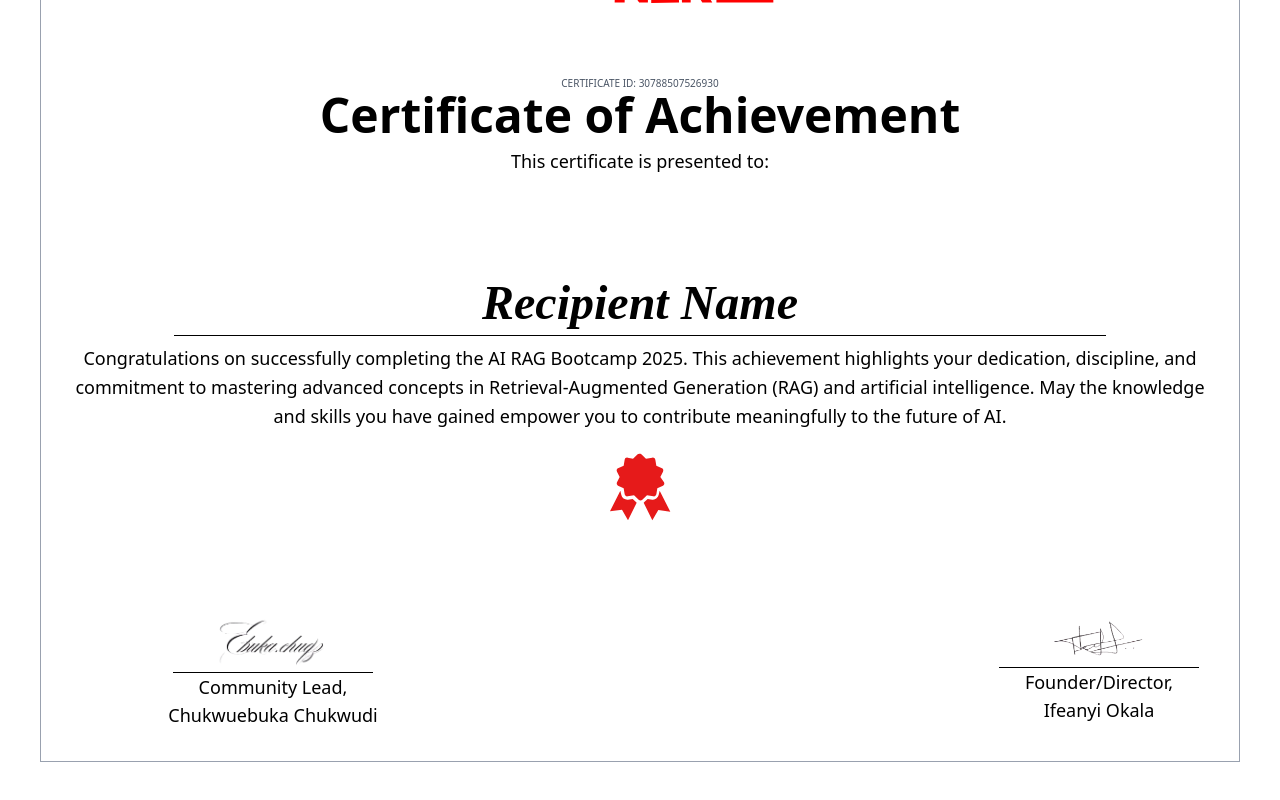
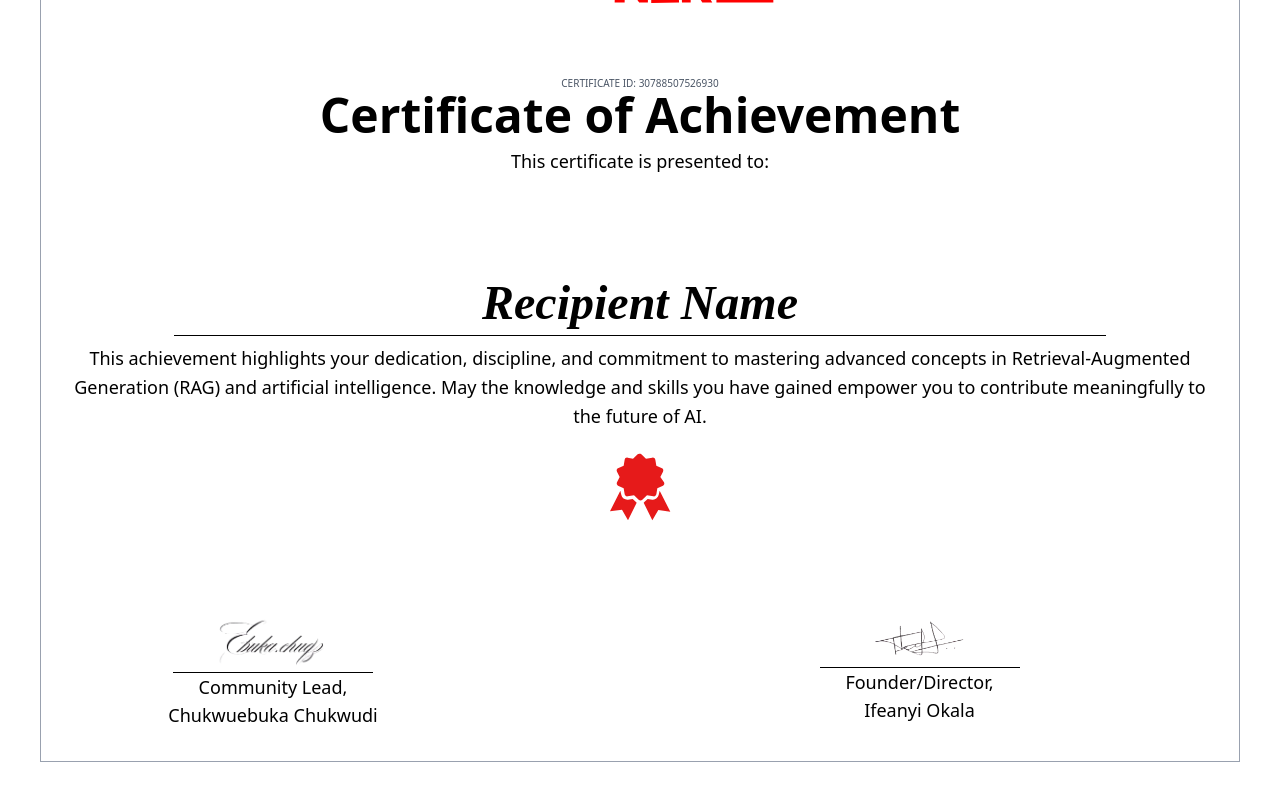
Before and after one commit to EL-ILUMINADO/certificate-page, a React (Vite) app: page / in a window 1280 px wide. Shown: the part 480-1280 px from the top of the page. Built offline with nearby package versions, Linux system fonts and the light colour scheme.

Commit message:
Refactor Certificate component layout for improved responsiveness and clarity

```diff
--- a/src/components/Certificate.tsx
+++ b/src/components/Certificate.tsx
@@ -25,7 +25,7 @@ const Certificate: React.FC = () => {
   }, []);
 
   return (
-    <section id="certificate-section" className="text-center py-16">
+    <section id="certificate-section" className="text-center py-16 px-4">
       <h2 className="text-3xl font-bold mb-4 text-[#ff0004]">
         Your Certificate of Completion
       </h2>
@@ -115,7 +115,6 @@ const Certificate: React.FC = () => {
 
           {/* Message */}
           <p className="text-xs sm:text-sm md:text-lg leading-relaxed px-4 mb-4">
-            Congratulations on successfully completing the AI RAG Bootcamp 2025.
             This achievement highlights your dedication, discipline, and
             commitment to mastering advanced concepts in Retrieval-Augmented
             Generation (RAG) and artificial intelligence. May the knowledge and
@@ -148,7 +147,7 @@ const Certificate: React.FC = () => {
             </div>
 
             {/* Right */}
-            <div className="flex flex-col items-center max-w-sm">
+            <div className="flex flex-col items-center w-1/2">
               <img
                 width={100}
                 src={signature}
```
